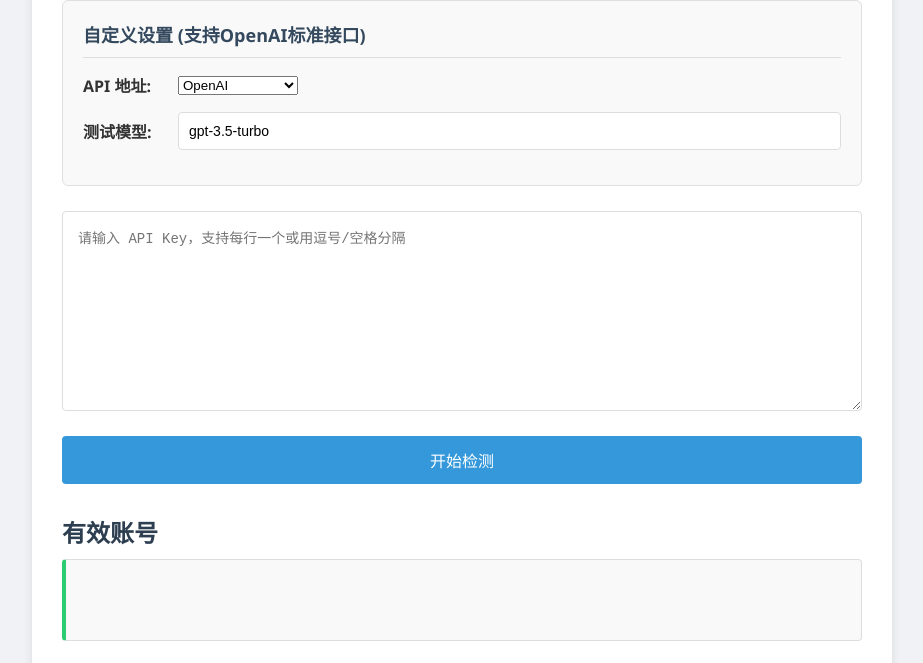
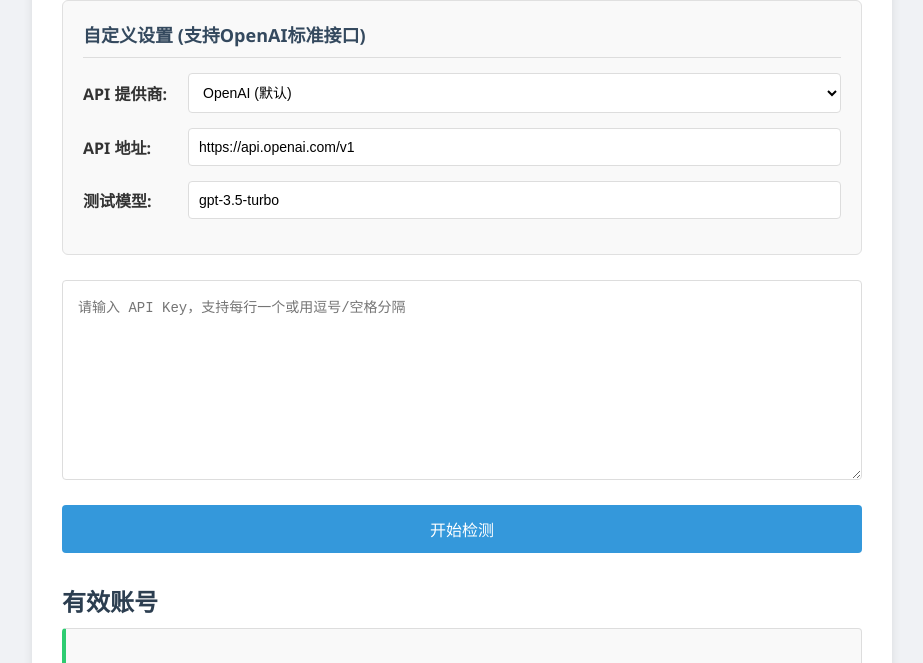
Before and after one commit to faithererer/checker, a website: page index.html in a window 1280 px wide. Shown: the part 137-800 px from the top of the page, without its empty margins (178-1101 px from the left). Drawn offline with Linux system fonts and the light colour scheme.

Commit message:
Update index.html

```diff
--- a/index.html
+++ b/index.html
@@ -56,15 +56,16 @@
         .input-row label {
             font-weight: bold;
             flex-shrink: 0;
-            width: 80px;
+            width: 90px; /* 适当加宽以适应 "API 提供商" */
         }
 
-        .input-row input {
+        .input-row input, .input-row select { /* 应用于 select */
             flex-grow: 1;
             padding: 10px;
             border: 1px solid #ddd;
             border-radius: 4px;
             font-size: 14px;
+            background-color: #fff; /* 确保 select 背景色 */
         }
 
         textarea {
@@ -205,19 +206,26 @@
 
     <div class="settings-group">
         <h2>自定义设置 (支持OpenAI标准接口)</h2>
+
+        <div class="input-row">
+            <label for="apiProviderSelector">API 提供商:</label>
+            <select id="apiProviderSelector">
+                <option value="https://api.openai.com/v1" selected>OpenAI (默认)</option>
+                <option value="https://generativelanguage.googleapis.com/v1beta/openai/">Google (Gemini)</option>
+                <option value="custom">自定义</option>
+            </select>
+        </div>
+
         <div class="input-row">
             <label for="apiBaseUrl">API 地址:</label>
-            <select id="apiBaseUrl">
-                <option value="https://api.openai.com/v1">OpenAI</option>
-                <option value="https://generativelanguage.googleapis.com/v1beta/openai/">Google (Gemini)</option>
-                </select>
+            <input type="text" id="apiBaseUrl" value="https://api.openai.com/v1">
         </div>
+
         <div class="input-row">
             <label for="testModel">测试模型:</label>
             <input type="text" id="testModel" value="gpt-3.5-turbo">
         </div>
     </div>
-
     <textarea id="tokens" placeholder="请输入 API Key，支持每行一个或用逗号/空格分隔"></textarea>
         <button id="checkButton" onclick="checkTokens()">开始检测</button>
 
@@ -238,20 +246,49 @@
     </div>
 
     <script>
-        // 页面加载时恢复保存的设置
+    // ========== JavaScript 修改部分开始 ==========
     document.addEventListener('DOMContentLoaded', function() {
-            // 从localStorage恢复API地址和测试模型
-            const savedApiBaseUrl = localStorage.getItem('apiBaseUrl');
-            const savedTestModel = localStorage.getItem('testModel');
+        // 获取所有需要的元素
+        const providerSelector = document.getElementById('apiProviderSelector');
+        const apiBaseUrlInput = document.getElementById('apiBaseUrl');
+        const testModelInput = document.getElementById('testModel');
 
-            if (savedApiBaseUrl) {
-                document.getElementById('apiBaseUrl').value = savedApiBaseUrl;
+        // --- 1. 从 localStorage 恢复设置并同步 UI ---
+        const savedApiBaseUrl = localStorage.getItem('apiBaseUrl') || 'https://api.openai.com/v1';
+        const savedTestModel = localStorage.getItem('testModel') || 'gpt-3.5-turbo';
+
+        apiBaseUrlInput.value = savedApiBaseUrl;
+        testModelInput.value = savedTestModel;
+
+        // 检查保存的 URL 是否是预设选项
+        const matchingOption = Array.from(providerSelector.options).find(opt => opt.value === savedApiBaseUrl);
+
+        if (matchingOption) {
+            // 如果是预设选项，则选中该选项并使输入框只读
+            providerSelector.value = matchingOption.value;
+            apiBaseUrlInput.readOnly = true;
+        } else {
+            // 如果是自定义 URL，则选中“自定义”并使输入框可编辑
+            providerSelector.value = 'custom';
+            apiBaseUrlInput.readOnly = false;
         }
 
-            if (savedTestModel) {
-                document.getElementById('testModel').value = savedTestModel;
+        // --- 2. 添加事件监听器以处理用户交互 ---
+        providerSelector.addEventListener('change', function() {
+            const selectedValue = this.value;
+            if (selectedValue === 'custom') {
+                // 当用户选择 "自定义"
+                apiBaseUrlInput.value = ''; // 清空输入框
+                apiBaseUrlInput.readOnly = false; // 设为可编辑
+                apiBaseUrlInput.focus(); // 聚焦，方便用户输入
+            } else {
+                // 当用户选择预设选项
+                apiBaseUrlInput.value = selectedValue; // 填充 URL
+                apiBaseUrlInput.readOnly = true; // 设为只读
             }
         });
+    });
+    // ========== JavaScript 修改部分结束 ==========
 
     async function checkTokens() {
         const tokensTextarea = document.getElementById('tokens');
@@ -262,10 +299,11 @@
         const copyValidButton = document.getElementById('copyValidButton');
         const copyValidCommaButton = document.getElementById('copyValidCommaButton');
 
+        // 从输入框读取最终的 API 地址和模型
         const apiBaseUrl = document.getElementById('apiBaseUrl').value.trim();
         const testModel = document.getElementById('testModel').value.trim();
 
-            // 保存设置到localStorage
+        // 保存当前有效的设置到 localStorage
         localStorage.setItem('apiBaseUrl', apiBaseUrl);
         localStorage.setItem('testModel', testModel);
 
@@ -275,7 +313,6 @@
         }
 
         const inputText = tokensTextarea.value.trim();
-            // 使用正则表达式替换换行、逗号和多个空格为单个空格，然后按空格分割
         const rawTokens = inputText.replace(/[\n,]+/g, ' ').split(' ');
         let allTokens = rawTokens.map(t => t.trim()).filter(t => t !== '');
 
```
Lines whose indentation alone changed are shown as unchanged.
